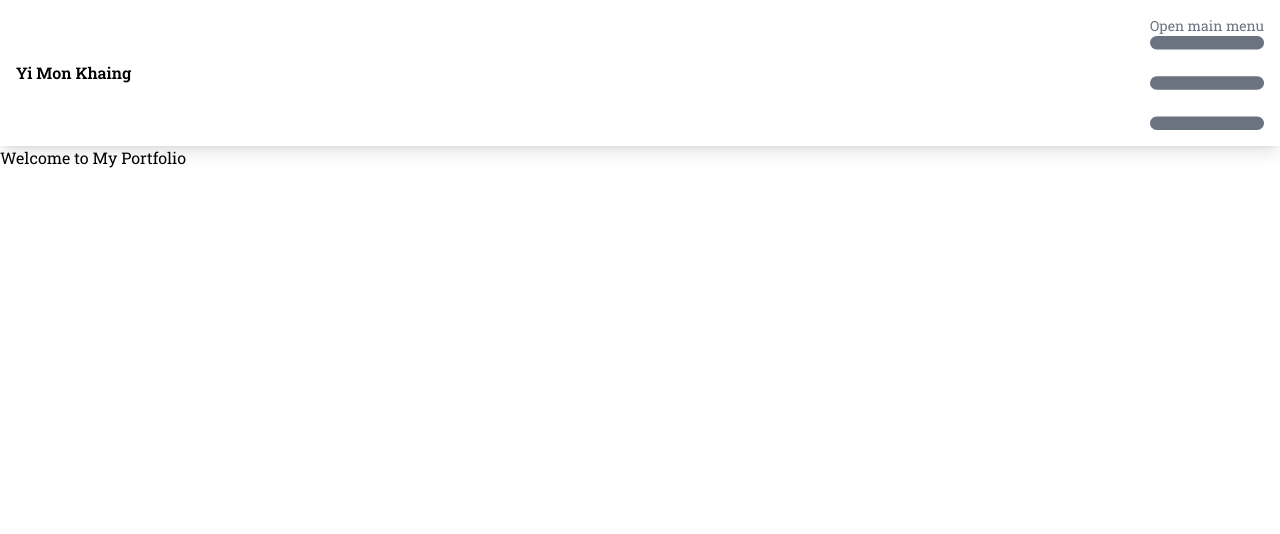
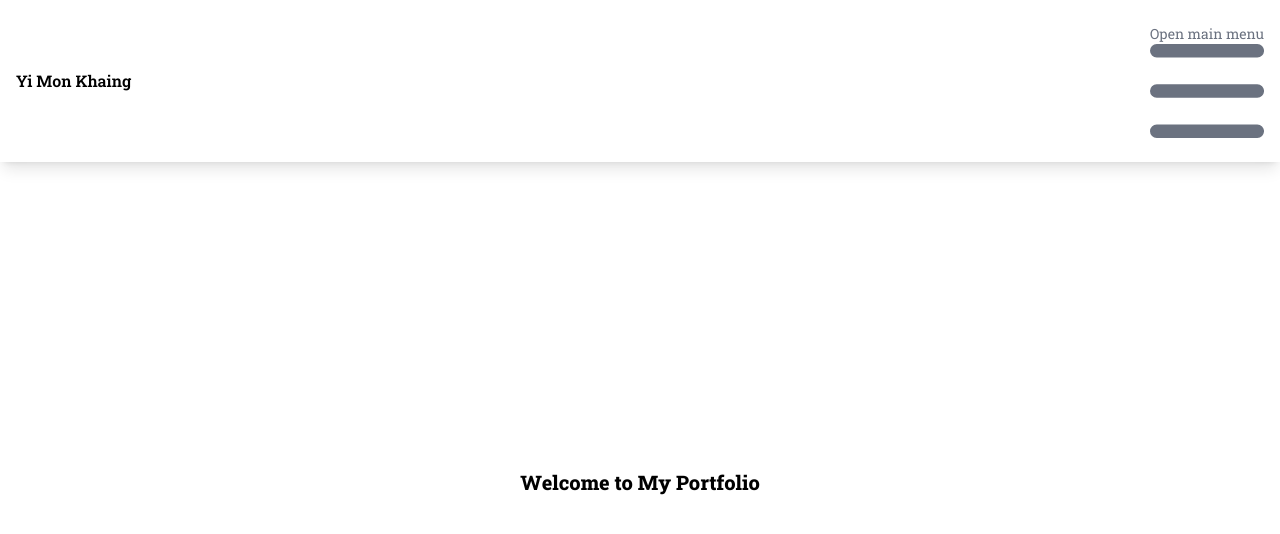
Before and after one commit to htinlinnphyo123/yimonkhaing-portfolio, a Vue app: page / in a window 1280 px wide. Shown: the top 534 px of the page. Built offline with nearby package versions, Linux system fonts and the light colour scheme.

Commit message:
Flowbite init

```diff
--- a/src/App.vue
+++ b/src/App.vue
@@ -1,12 +1,8 @@
 <template>
   <div>
-
-
-<nav class="bg-gray-50 shadow-lg py-4 border-gray-200 dark:bg-gray-900">
+    <nav class="bg-gray-50 shadow-lg py-2 lg:py-4 border-gray-200 dark:bg-gray-900">
       <div class="max-w-screen-xl flex flex-wrap items-center justify-between mx-auto p-4">
-    <a href="https://flowbite.com/" class="flex items-center space-x-3 rtl:space-x-reverse">
         <span class="self-center text-2xl font-semibold whitespace-nowrap dark:text-white">Yi Mon Khaing</span>
-    </a>
         <button data-collapse-toggle="navbar-default" type="button" class="inline-flex items-center p-2 w-10 h-10 justify-center text-sm text-gray-500 rounded-lg md:hidden hover:bg-gray-100 focus:outline-none focus:ring-2 focus:ring-gray-200 dark:text-gray-400 dark:hover:bg-gray-700 dark:focus:ring-gray-600" aria-controls="navbar-default" aria-expanded="false">
             <span class="sr-only">Open main menu</span>
             <svg class="w-5 h-5" aria-hidden="true" xmlns="http://www.w3.org/2000/svg" fill="none" viewBox="0 0 17 14">
@@ -47,8 +43,12 @@
 </template>
 
 <script setup>
-  import { ref } from 'vue';
+  import { onMounted, ref } from 'vue';
+  import { initFlowbite } from 'flowbite';
   const currentPage = ref('home');
+  onMounted(()=>{
+    initFlowbite();
+  })
 
 </script>
 
@@ -66,7 +66,14 @@ li{
   .fade-enter, .fade-leave-to {
     opacity: 0;
   }
-
+  .page div{
+    font-size:20px;
+    font-weight:800;
+    height:80vh;
+    display:flex;
+    justify-content:center;
+    align-items:center;
+  }
   .page {
     position: relative;
   }
```
Lines whose indentation alone changed are shown as unchanged.
